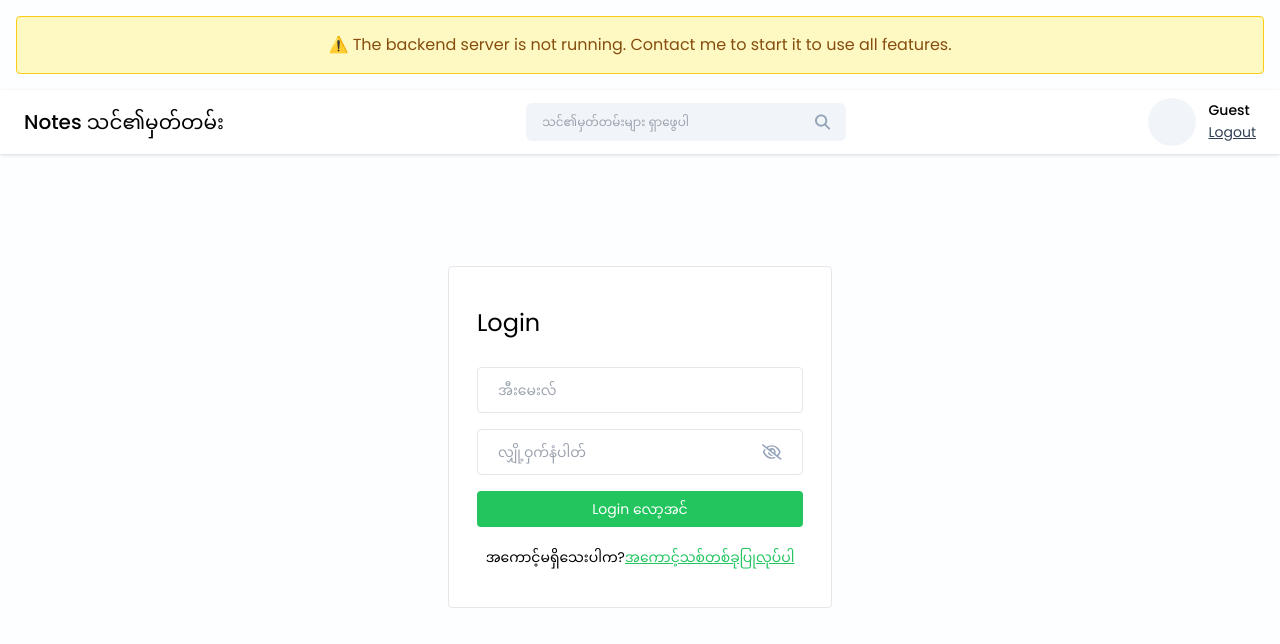
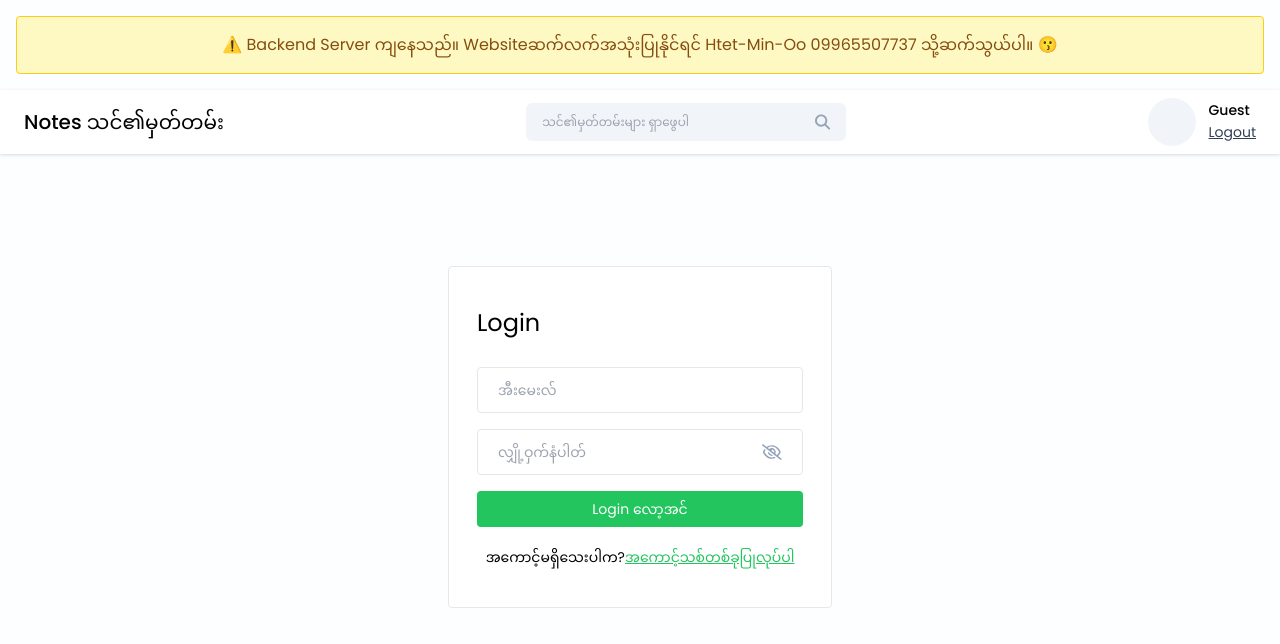
Before and after one commit to hmDev27/notesapp, a React (Vite) app in the folder frontend/notes-app/: page /login in a window 1280 px wide. Shown: the top 644 px of the page. Built offline with nearby package versions, Linux system fonts and the light colour scheme; no server answers.

Commit message:
Update App.jsx

```diff
--- a/frontend/notes-app/src/App.jsx
+++ b/frontend/notes-app/src/App.jsx
@@ -23,7 +23,7 @@ const App = () => {
     <div>
       {!backendAvailable && (
         <div className="bg-yellow-100 text-yellow-800 p-4 m-4 rounded text-center border border-yellow-400">
-          ⚠️ The backend server is not running. Contact me to start it to use all features.
+          ⚠️ Backend Server ကျနေသည်။ Websiteဆက်လက်အသုံးပြုနိုင်ရင် Htet-Min-Oo 09965507737 သို့ဆက်သွယ်ပါ။ 😗
         </div>
       )}
 
```
